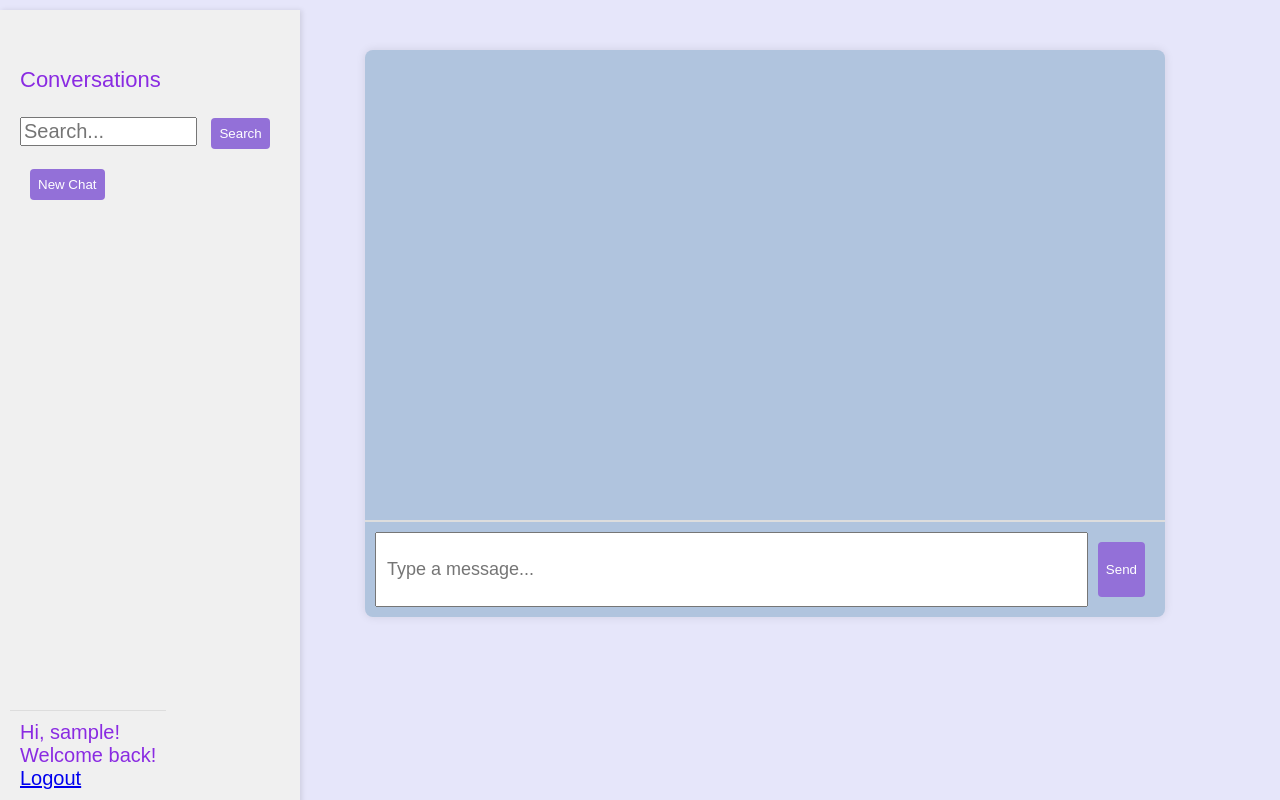
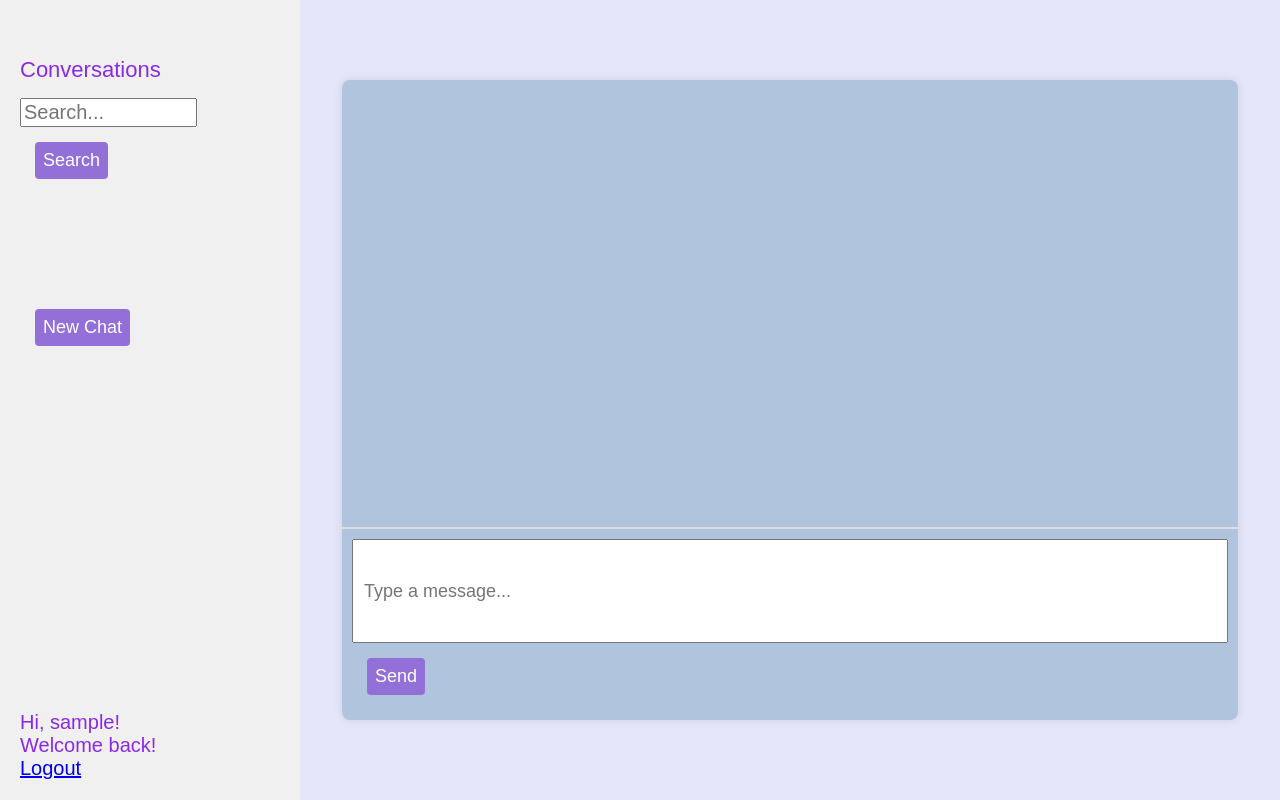
Before and after one commit to sdg877/ai_chatbot, a Flask app: page / in a window 1280 px wide. Run offline with Flask 3, Linux system fonts and the light colour scheme; the visitor is signed in with stand-in values (Sample User, id 1); data that the repository does not hold is empty; some web fonts are replaced.

Commit message:
Style updates for chat box layout, wrapping of users message, button styling and side bar layout.

```diff
--- a/static/style.css
+++ b/static/style.css
@@ -12,10 +12,15 @@ button,
 
 body {
   display: flex;
-  justify-content: center;
-  align-items: center;
   background-color: #e6e6fa;
   margin: 0;
+  height: 100vh;
+}
+
+.main-wrapper {
+  display: flex;
+  width: 100%;
+  height: 100%;
 }
 
 h5 {
@@ -38,25 +43,28 @@ h5 {
 }
 
 .chat-container {
-  width: 800px;
+  width: 70%;
+  max-width: 900px;
+  height: 80vh; /* Adjust height based on viewport */
   background: #b0c4de;
   border-radius: 8px;
   box-shadow: 0 0 10px rgba(0, 0, 0, 0.1);
   overflow: hidden;
-  margin-top: 50px;
-  margin-left: 250px;
+  margin: auto; /* Centers the container */
+  display: flex;
+  flex-direction: column;
 }
 
 .chat-box {
-  height: 450px;
+  flex: 1; /* Allows it to grow */
   overflow-y: auto;
-  padding: 10px;
+  padding: 30px;
   border-bottom: 1px solid #ddd;
 }
 
 .message {
   display: inline-block;
-  min-height: 40px;
+  min-height: 60px;
   height: auto;
   max-width: 80%;
   padding: 10px;
@@ -81,19 +89,18 @@ h5 {
   display: flex;
   padding: 10px;
   border-top: 1px solid #ddd;
-  height: 75px;
-  text-overflow: ellipsis;
+  height: auto;
+  align-items: flex-start;
+  flex-wrap: wrap;
 }
 
 #chat-input {
-  width: 95%;
-  min-height: 40px;
-  max-height: 150px;
-  height: auto;
+  width: 100%;
+  height: 80px;
   overflow-y: auto;
   resize: none;
   white-space: pre-wrap;
-  word-break: break-word;
+  word-wrap: break-word;
   padding: 10px;
   line-height: 1.4;
   font-size: 18px;
@@ -102,23 +109,21 @@ h5 {
 }
 
 .sidebar-container {
-  margin-top: 10px;
-  position: fixed;
-  top: 0;
-  left: 0;
+  display: flex;
+  flex-direction: column;
   width: 300px;
+  background-color: #f0f0f0;
+  padding: 20px;
+  box-sizing: border-box;
   height: 100%;
-  background: #f0f0f0;
-  box-shadow: 2px 0 5px rgba(0, 0, 0, 0.1);
-}
-
-.sidebar {
-  padding: 20px;
 }
 
 .conversations-list {
   overflow-y: auto;
   display: block;
+  padding-bottom: 100px;
+  max-height: 400px;
+  overflow-y: auto;
 }
 
 .conversations-list-content {
@@ -151,16 +156,12 @@ button {
   color: white;
   cursor: pointer;
   border-radius: 4px;
-  margin: 10px;
+  margin: 15px;
+  font-size: 18px;
 }
 
 .user-info {
-  position: absolute;
-  bottom: 10px;
-  left: 10px;
-  background: #f0f0f0;
-  padding: 10px;
-  border-top: 1px solid #ddd;
+  margin-top: auto;
 }
 
 .user-info p {
```
